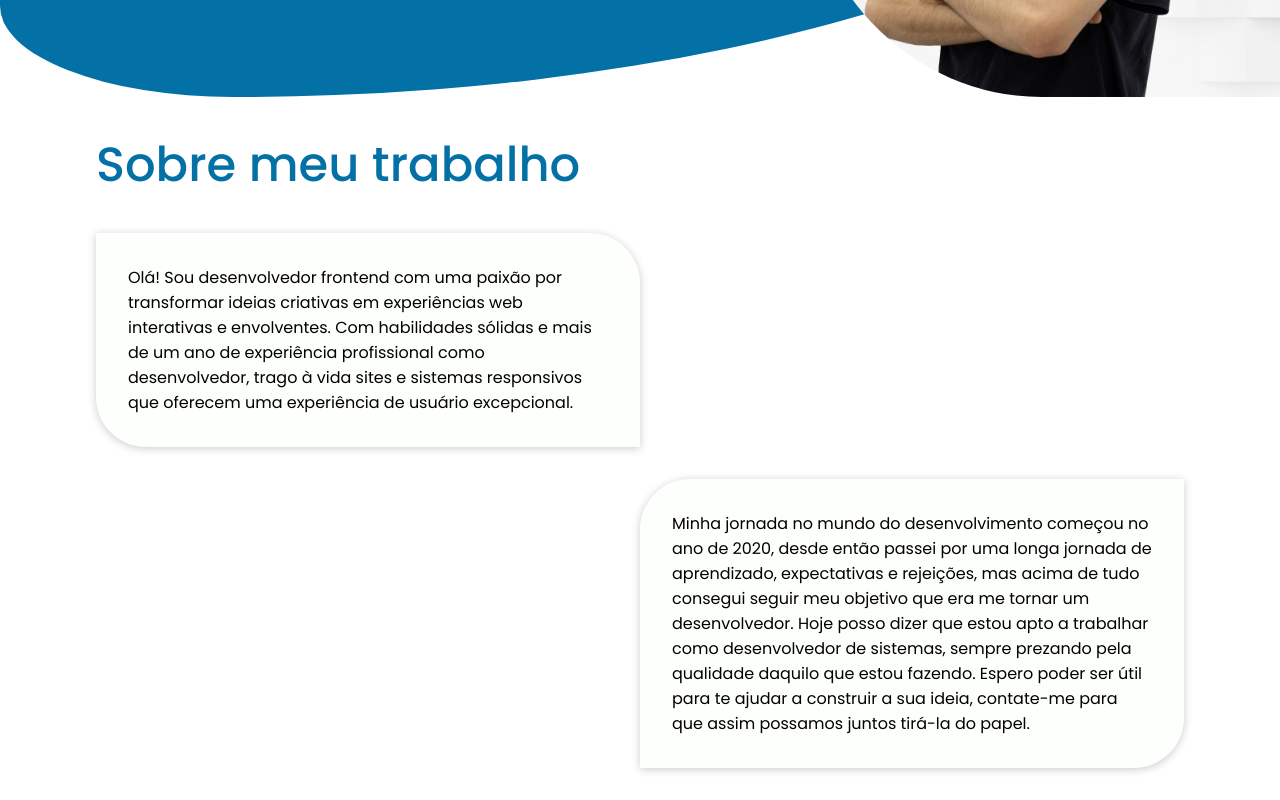
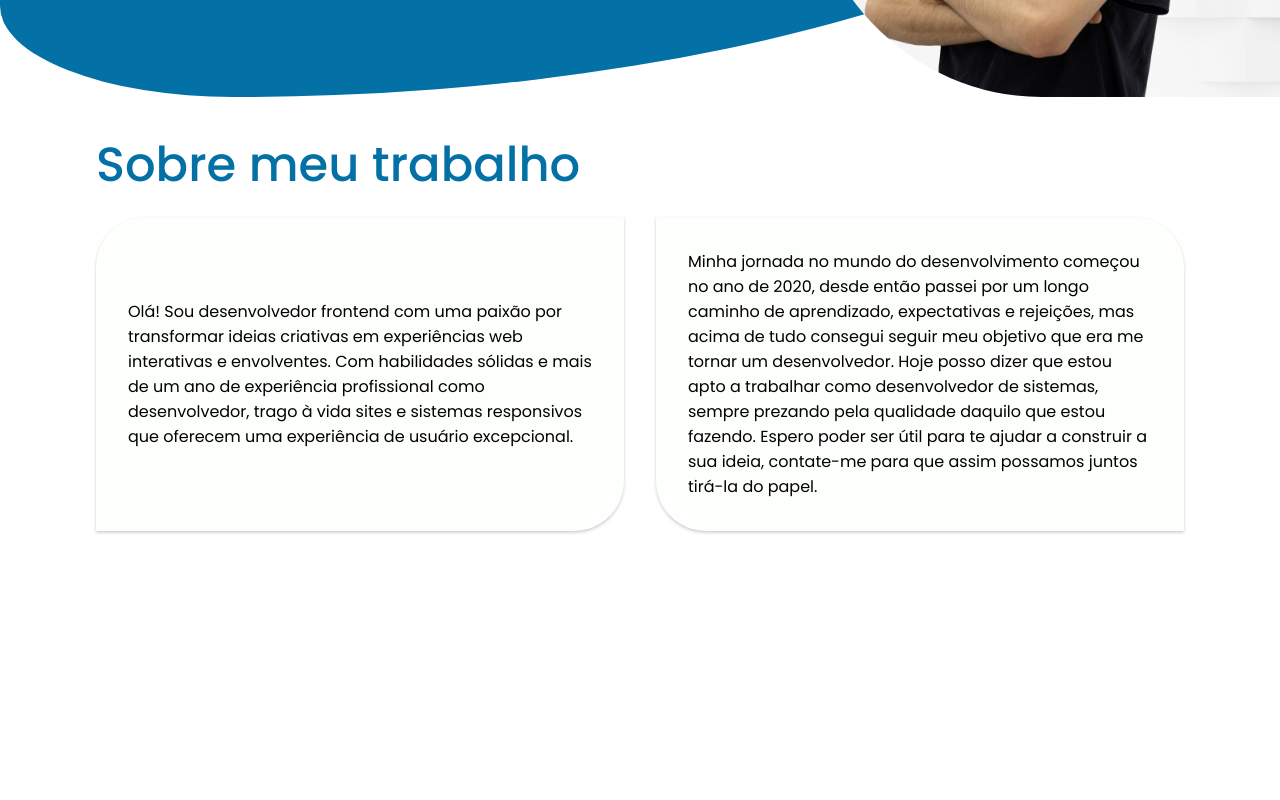
Before and after one commit to hugosique/portfolio-app, an Angular app: page /home in a window 1280 px wide. Shown: the part 488-1288 px from the top of the page. After the commit the page ends 1051 px from the top, so only its background shows below. Built offline with nearby package versions, Linux system fonts and the light colour scheme.

Commit message:
about section

```diff
--- a/src/app/modules/home/home.component.html
+++ b/src/app/modules/home/home.component.html
@@ -18,7 +18,8 @@
                 que oferecem uma experiência de usuário excepcional.
             </p>
             <p class="paragraph-content second-p">
-                Minha jornada no mundo do desenvolvimento começou no ano de 2020, desde então passei por uma longa jornada de aprendizado,
+                Minha jornada no mundo do desenvolvimento começou no ano de 2020, desde então passei por um longo caminho
+                de aprendizado,
                 expectativas e rejeições, mas acima de tudo consegui seguir meu objetivo que era
                 me tornar um desenvolvedor. Hoje posso dizer que estou apto a trabalhar como desenvolvedor de
                 sistemas, sempre prezando pela qualidade daquilo que estou fazendo. Espero poder ser útil para
@@ -26,4 +27,5 @@
             </p>
         </div>
     </div>
+
 </div>
--- a/src/app/modules/home/home.component.scss
+++ b/src/app/modules/home/home.component.scss
@@ -47,28 +47,27 @@
 
         .about-text {
             display: flex;
-            flex-direction: column;
+            flex-direction: row;
             gap: 2rem;
-            margin-top: 2rem;
+            margin-top: 1rem;
 
             .paragraph-content {
                 display: flex;
                 padding: 2rem;
                 width: 50%;
-                box-shadow: 0 0.1rem 0.5rem #ccc;
+                box-shadow: 0 0.1rem 0.2rem #ccc;
                 background: var(--bg-color);
-
+                align-items: center;
             }
 
             .first-p {
-                border-top-right-radius: 50px;
-                border-bottom-left-radius: 50px;
+                border-top-left-radius: 50px;
+                border-bottom-right-radius: 50px;
             }
 
             .second-p {
-                align-self: flex-end;
-                border-top-left-radius: 50px;
-                border-bottom-right-radius: 50px;
+                border-top-right-radius: 50px;
+                border-bottom-left-radius: 50px;
             }
         }
     }
```
